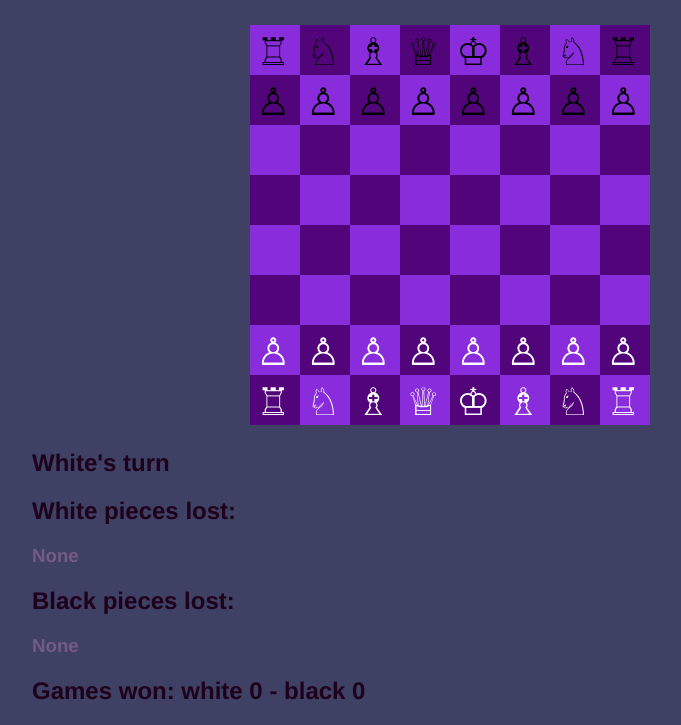
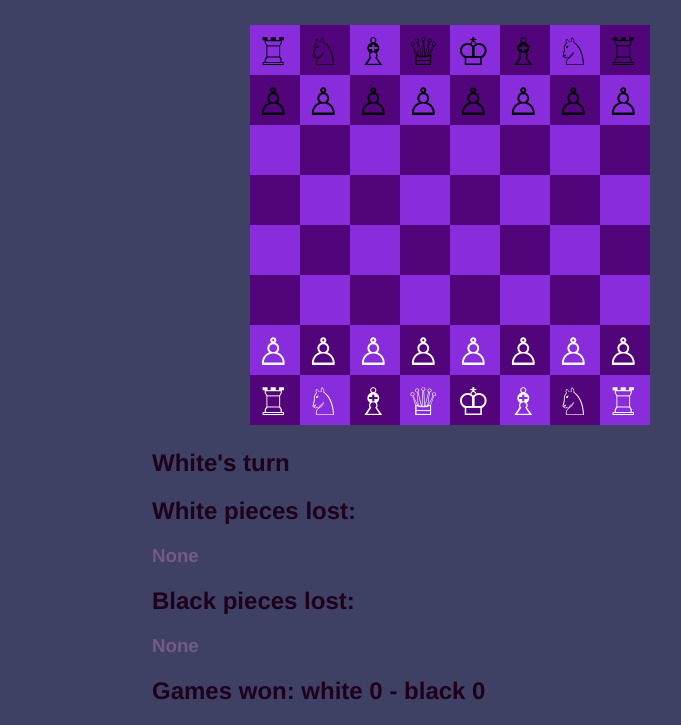
Before and after one commit to Mfonn/chess, a website: page index.html in a window 1280 px wide. Shown: the part 124-849 px from the top of the page, without its empty margins (226-907 px from the left). Drawn offline with Linux system fonts and the light colour scheme.

Commit message:
Update index.html

```diff
--- a/index.html
+++ b/index.html
@@ -7,7 +7,7 @@
 	<style>
 		h1,h2,h3{
             font-family: 'Franklin Gothic Medium', 'Arial Narrow', Arial, sans-serif;
-			margin-left: 250px;
+			margin-left: 370px;
         }
         h1 {
             font-size: 60px;
```
